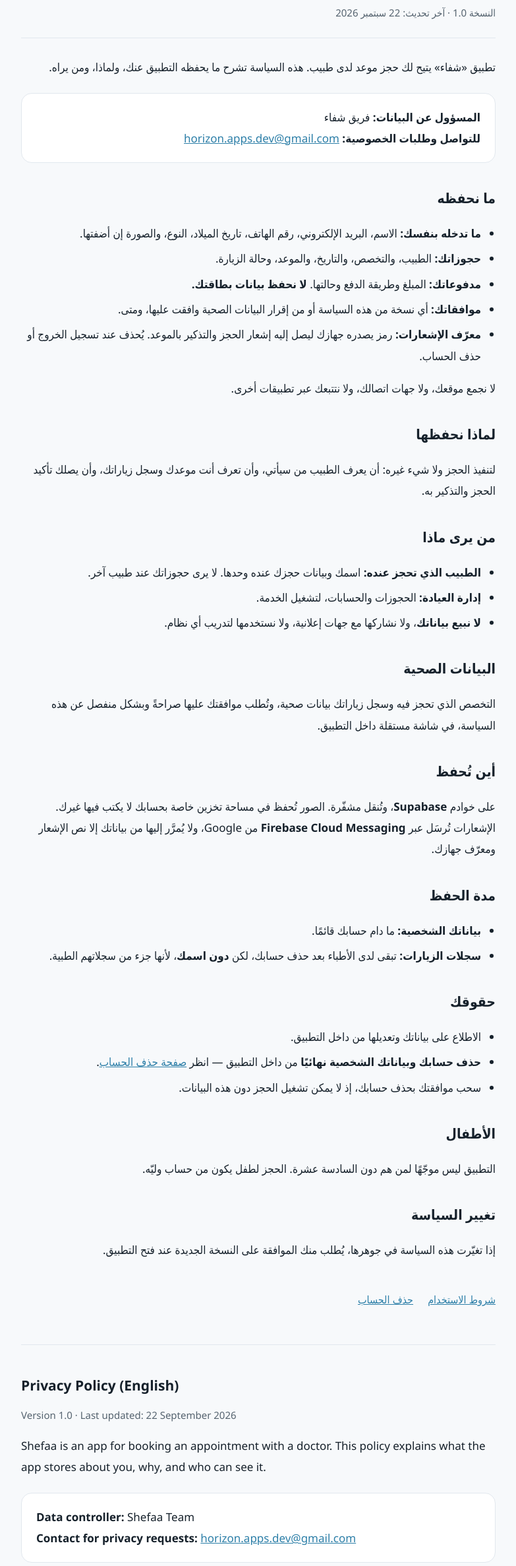
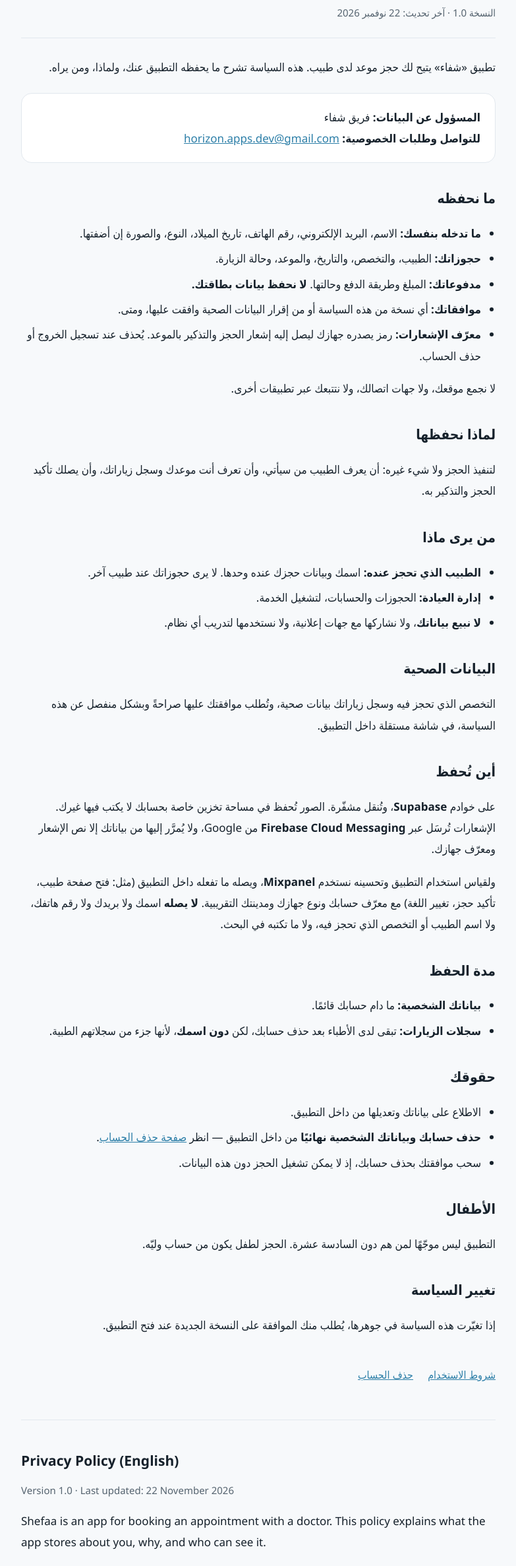
Before and after one commit to doaa2000/shefaa-legal, a plain HTML site: page privacy.html in a window 1280 px wide. Shown: the part 128-2502 px from the top of the page at 66% size, without its empty margins (248-1031 px from the left). Drawn offline with Linux system fonts and the light colour scheme.

Commit message:
Add files via upload

```diff
--- a/privacy.html
+++ b/privacy.html
@@ -13,7 +13,7 @@
 <header>
   <a class="brand" href="index.html">شفاء</a>
   <h1>سياسة الخصوصية</h1>
-  <p class="meta">النسخة 1.0 · آخر تحديث: 22 سبتمبر 2026</p>
+  <p class="meta">النسخة 1.0 · آخر تحديث: 22 نوفمبر 2026</p>
 </header>
 
 <p>
@@ -65,6 +65,13 @@
   <strong>Firebase Cloud Messaging</strong> من Google، ولا يُمرَّر إليها من
   بياناتك إلا نص الإشعار ومعرّف جهازك.
 </p>
+<p>
+  ولقياس استخدام التطبيق وتحسينه نستخدم <strong>Mixpanel</strong>، ويصله
+  ما تفعله داخل التطبيق (مثل: فتح صفحة طبيب، تأكيد حجز، تغيير اللغة)
+  مع معرّف حسابك ونوع جهازك ومدينتك التقريبية. <strong>لا يصله</strong>
+  اسمك ولا بريدك ولا رقم هاتفك، ولا اسم الطبيب أو التخصص الذي تحجز فيه،
+  ولا ما تكتبه في البحث.
+</p>
 
 <h2>مدة الحفظ</h2>
 <ul>
@@ -98,7 +105,7 @@
 <!-- ===================================================================== -->
 <section class="en" lang="en" dir="ltr">
   <h2>Privacy Policy (English)</h2>
-  <p class="meta">Version 1.0 · Last updated: 22 September 2026</p>
+  <p class="meta">Version 1.0 · Last updated: 22 November 2026</p>
 
   <p>
     Shefaa is an app for booking an appointment with a doctor. This policy
@@ -152,6 +159,14 @@
     <strong>Firebase Cloud Messaging</strong>, which receives only the text of
     the notification and your device identifier.
   </p>
+  <p>
+    To measure and improve how the app is used we use <strong>Mixpanel</strong>,
+    which receives what you do in the app (such as opening a doctor's page,
+    confirming a booking or changing the language) together with your account
+    id, device type and approximate city. It <strong>does not receive</strong>
+    your name, email or phone number, the doctor or specialty you book with,
+    or anything you type into search.
+  </p>
 
   <h3>How long we keep it</h3>
   <ul>
```
